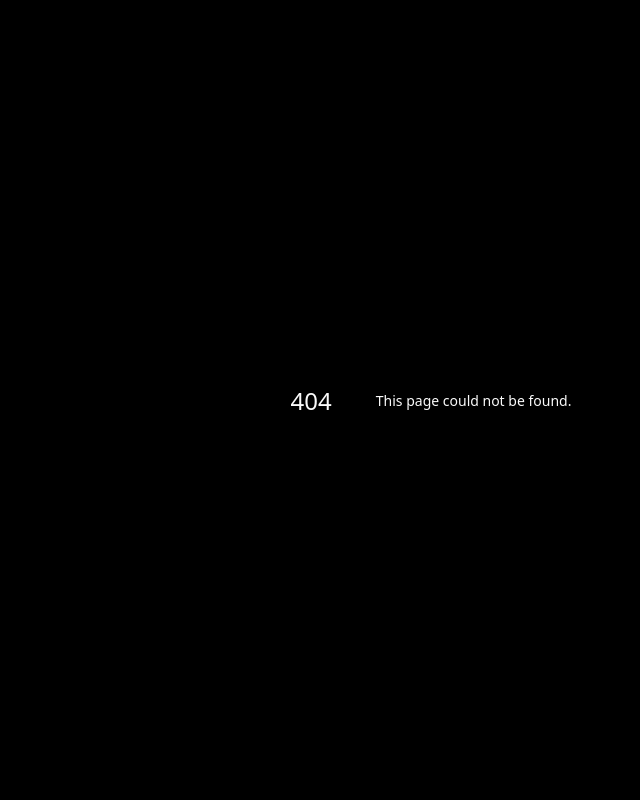
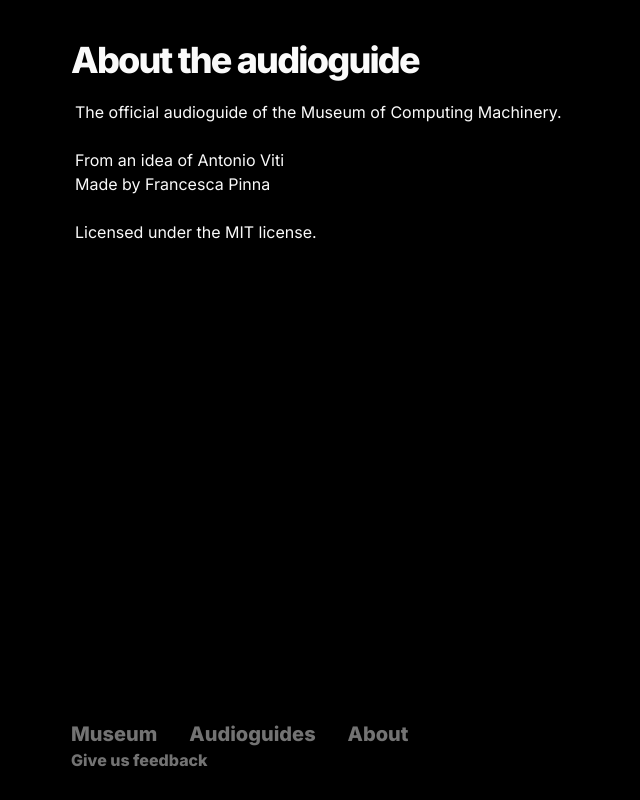
Before and after one commit to c-facade/audioguida-museo-calcolo, a Next.js app: page /en/about in a window 1280 px wide. Before the commit this address had no page. Shown: the whole page, without its empty margins (209-849 px from the left). Built offline with nearby package versions, Linux system fonts and the light colour scheme.

Commit message:
aggiunta pagina about

```diff
--- /dev/null
+++ b/app/[lang]/about/page.tsx
@@ -0,0 +1,26 @@
+import { getDictionary } from "../dictionaries";
+
+export default async function About(
+{
+	params
+} : {
+	params : Promise<{lang: string}>
+}){
+
+	const {lang} = await params;
+	console.log(lang);
+	const dict = await getDictionary(lang);
+
+	return (
+    <section className="container grid items-center gap-6 pb-8 pt-6 md:py-10">
+      <div className="flex max-w-[980px] flex-col items-start gap-2">
+				<h1 className="text-2xl font-extrabold leading-tight tracking-tighter sm:text-2xl md:text-3xl lg:text-4xl">
+					{dict.about.titolo}
+				</h1>
+				<div className="m-1 mt-3 whitespace-pre-line">
+					{dict.about.testo}
+				</div>
+			</div>
+		</section>
+	);
+}
--- a/components/layout/site-footer.tsx
+++ b/components/layout/site-footer.tsx
@@ -17,6 +17,11 @@ export function SiteFooter({lang, dict}){
 							<a href={`/${lang}`}
 							className=" block rounded-sm hover:text-white"
 							>{dict.footer.audioguide}</a>
+						</li>
+						<li>
+							<a href={`/${lang}/about`}
+							className=" block rounded-sm hover:text-white"
+							>About</a>
 						</li>
 					</ul>
 				</div>
--- a/dict/en.json
+++ b/dict/en.json
@@ -20,5 +20,9 @@
 		"email": "E-mail address (optional)",
 		"email-spiega": "If you are open for us to contact you for further discussion, please leave your email.",
 		"invia": "Submit"
+	},
+	"about": {
+		"titolo": "About the audioguide",
+		"testo": "The official audioguide of the Museum of Computing Machinery.\n\nFrom an idea of Antonio Viti\nMade by Francesca Pinna\n\nLicensed under the MIT license."
 	}
 }
--- a/dict/it.json
+++ b/dict/it.json
@@ -20,5 +20,9 @@
 		"email": "Indirizzo email (facoltativo)",
 		"emailspiega": "Se vuoi che ti contattiamo per discutere, lasciaci la tua email.",
 		"invia": "Invia"
+	},
+	"about": {
+		"titolo": "Sull'audioguida",
+		"testo": "L'audioguida ufficiale del Museo degli Strumenti per il Calcolo.\n\nDa un'idea di Antonio Viti.\nFatta da Francesca Pinna.\n\nLicenza MIT.\n"
 	}
 }
```
